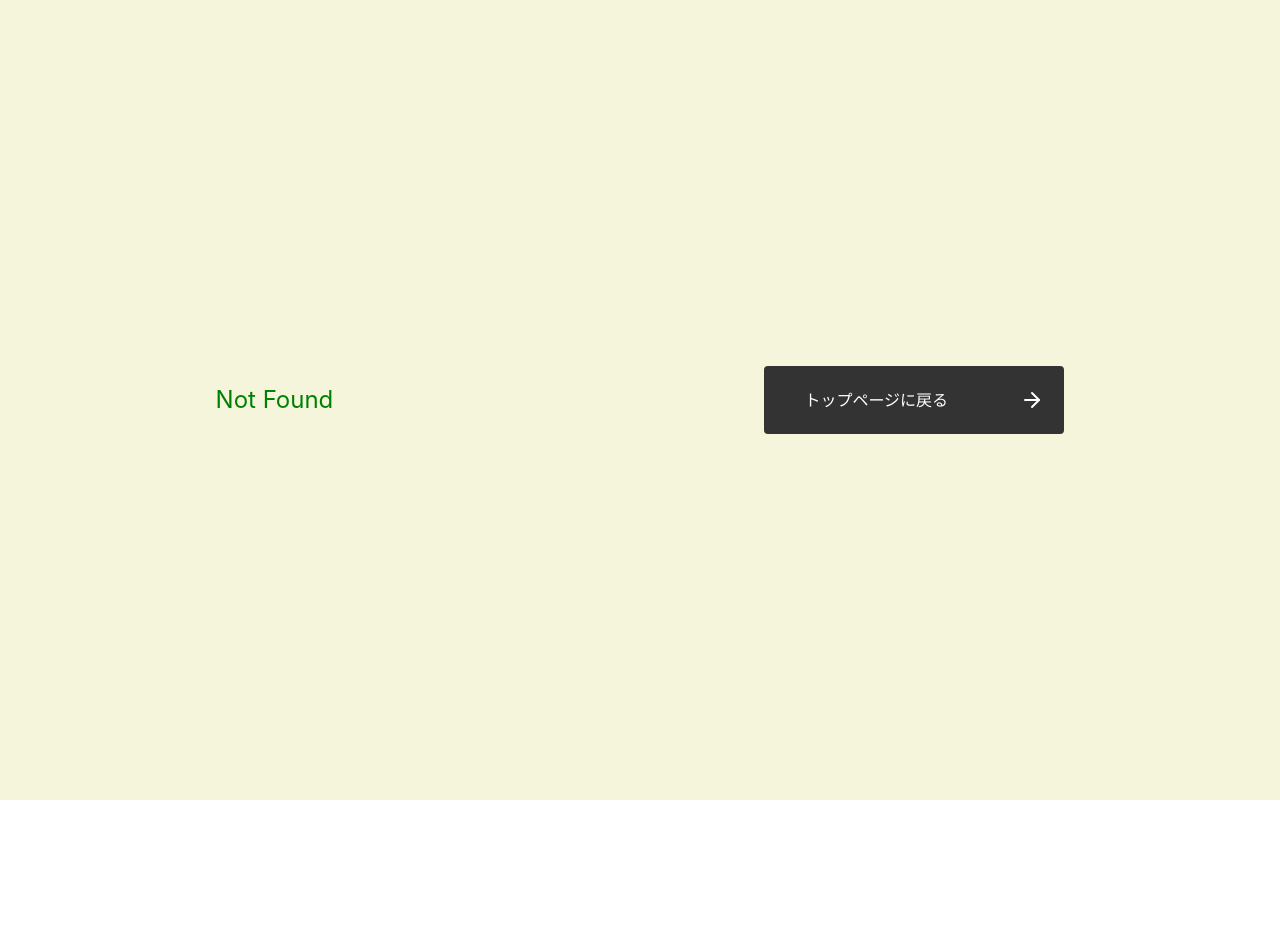
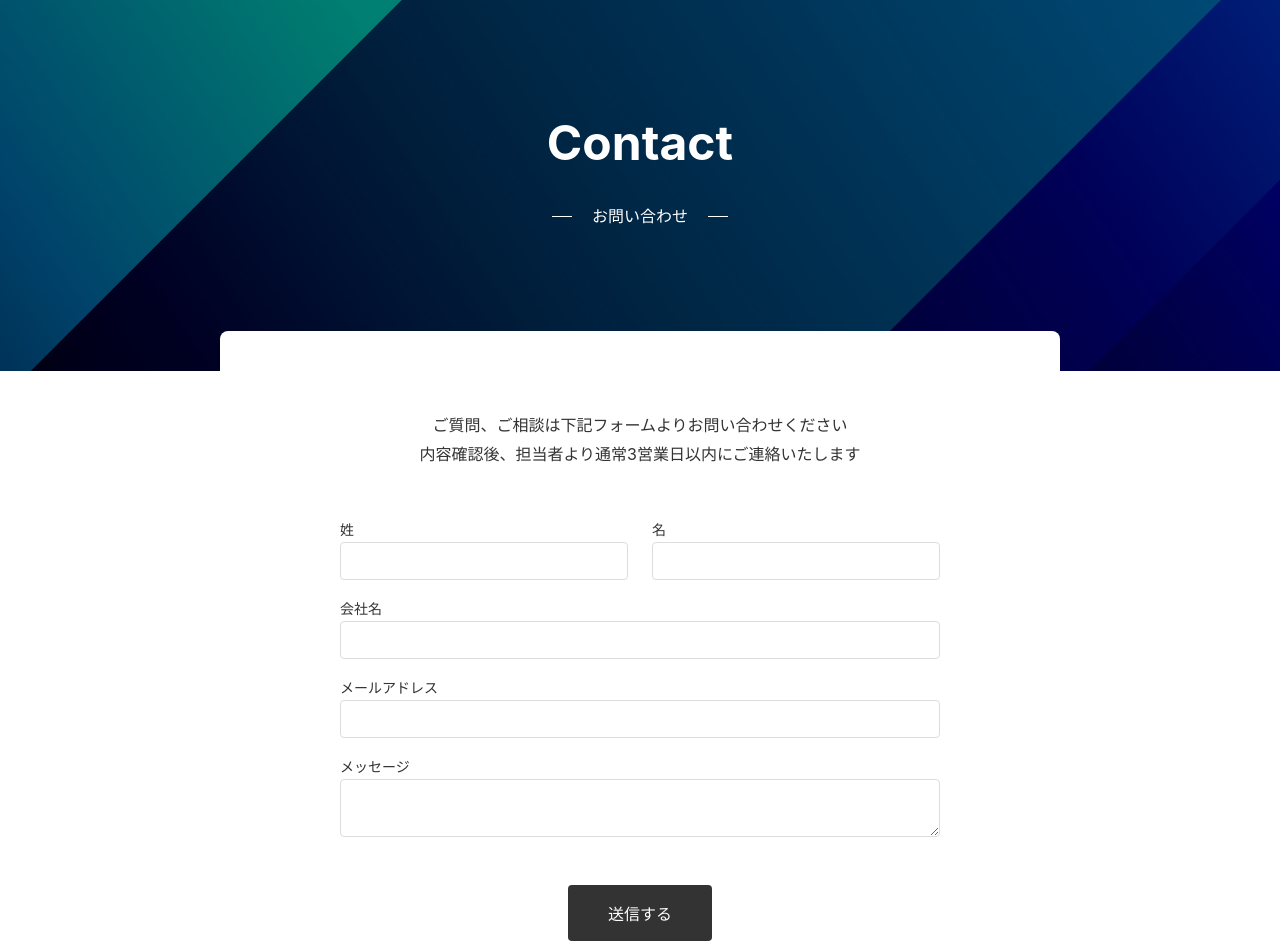
Before and after one commit to akoike0122/my-next-project, a Next.js app: page /contact in a window 1280 px wide. Before the commit this address had no page. Shown: the top 952 px of the page. Before the commit the page ends 800 px from the top, so only its background shows below. Built offline with nearby package versions, Linux system fonts and the light colour scheme.

Commit message:
9章完了HubspotでForm作成

```diff
--- /dev/null
+++ b/app/_actions/contact.ts
@@ -0,0 +1,99 @@
+"use server";
+
+function validateEmail(email: string) {
+  const pattern = /^[^\s@]+@[^\s@]+\.[^\s@]+$/;
+  return pattern.test(email)
+}
+
+export async function createContactData(_prevState: any, formData:
+  FormData) {
+  const rawFormData = {
+    lastname: formData.get("lastname") as string,
+    firstname: formData.get("firstname") as string,
+    company: formData.get("company") as string,
+    email: formData.get("email") as string,
+    message: formData.get("message") as string,
+  };
+
+  if (!rawFormData.lastname) {
+    return {
+      status: "error",
+      message: "性を入力してください",
+    }
+  };
+  if (!rawFormData.firstname) {
+    return {
+      status: "error",
+      message: "名を入力してください",
+    }
+  };
+  if (!rawFormData.company) {
+    return {
+      status: "error",
+      message: "会社名を入力してください",
+    }
+  };
+  if (!validateEmail(rawFormData.email)) {
+    return {
+      status: "error",
+      message: "メールアドレスの形式が誤ってます",
+    }
+  };
+  if (!rawFormData.message) {
+    return {
+      status: "error",
+      message: "メッセージを入力してください",
+    }
+  };
+
+  const result = await fetch(
+    "https://api.hsforms.com/submissions/v3/integration/submit/${process.env.HUBSPOT_PORTAL_ID}/${process.env.HUBSPOT_FORM_ID}",
+    {
+      method: "POST",
+      headers: {
+        "Content-Type": "application/json",
+      },
+      body: JSON.stringify({
+        fields: [
+          {
+            objectTypeId: "0-1",
+            name: "lastname",
+            value: rawFormData.lastname,
+          },
+          {
+            objectTypeId: "0-1",
+            name: "firstname",
+            value: rawFormData.firstname,
+          },
+          {
+            objectTypeId: "0-1",
+            name: "company",
+            value: rawFormData.company,
+          },
+          {
+            objectTypeId: "0-1",
+            name: "email",
+            value: rawFormData.email,
+          },
+          {
+            objectTypeId: "0-1",
+            name: "message",
+            value: rawFormData.message,
+          },
+        ],
+      }),
+    },
+  );
+
+  try {
+    await result.json();
+
+  } catch (e) {
+    console.log(e);
+    return {
+      status: "error",
+      message: "お問い合わせに失敗しました",
+    };
+  }
+  return { status: "success", message: "OK" };
+}
--- /dev/null
+++ b/app/_components/ContactForm/index.module.css
@@ -0,0 +1,73 @@
+.form {
+  max-width: 600px;
+  margin: 0 auto;
+}
+
+.item {
+  display: flex;
+  flex-direction: column;
+  flex: 1;
+  padding: 8px 0;
+}
+
+.horizontal {
+  display: flex;
+  justify-content: flex-start;
+  align-items: center;
+  width: 100%;
+  gap: 24px;
+}
+
+.label {
+  font-size: 14px;
+}
+
+.textfield {
+  border: 1px solid var(--color-border);
+  padding: 8px;
+  border-radius: 4px;
+  line-height: 1.5;
+  width: 100%;
+}
+
+.textarea {
+  border: 1px solid var(--color-border);
+  padding: 8px;
+  border-radius: 4px;
+  line-height: 1.5;
+  width: 100%;
+}
+
+.actions {
+  text-align: center;
+  margin-top: 40px;
+}
+
+.button {
+  border: none;
+  background-color: var(--color-button-primary);
+  padding: 16px 40px;
+  font-size: 16px;
+  border-radius: 4px;
+  color: var(--color-text-unpainted);
+  cursor: pointer;
+}
+
+.success {
+  background-color: var(--color-bg-sub);
+  text-align: center;
+  padding: 40px;
+  border-radius: var(--border-radius);
+}
+
+.error {
+  color: var(--color-text-error);
+  font-size: 14px;
+  margin-bottom: 8px;
+}
+
+@media (max-width: 640px) {
+  .success {
+    text-align: left;
+  }
+}
--- /dev/null
+++ b/app/_components/ContactForm/index.tsx
@@ -0,0 +1,88 @@
+"use client"
+
+import { useFormState } from "react-dom";
+import styles from "./index.module.css"
+import { createContactData } from "@/app/_actions/contact";
+
+const initialState = {
+  status: "",
+  message: "",
+}
+
+export default function ContactForm() {
+  const [state, formAction] =
+    useFormState(createContactData, initialState);
+  console.log(state);
+  if (state.status === "success") {
+    return (
+      <p>
+        お問い合わせいただき、ありがとうございます。
+        <br />
+        お返事まで今しばらくお待ちください。
+      </p>
+    );
+  }
+
+  return (
+    <form className={styles.form} action={formAction}>
+      <div className={styles.horizontal}>
+        <div className={styles.item}>
+          <label className={styles.label} htmlFor="lastname">
+            姓
+          </label>
+          <input
+            className={styles.textfield}
+            type="text"
+            id="lastname"
+            name="lastname"
+          />
+        </div>
+        <div className={styles.item}>
+          <label className={styles.label} htmlFor="firstname">
+            名
+          </label>
+          <input
+            className={styles.textfield}
+            type="text"
+            id="firstname"
+            name="firstname"
+          />
+        </div>
+      </div>
+      <div className={styles.item}>
+        <label className={styles.label} htmlFor="company">
+          会社名
+        </label>
+        <input
+          className={styles.textfield}
+          type="text"
+          id="company"
+          name="company"
+        />
+      </div>
+      <div className={styles.item}>
+        <label className={styles.label} htmlFor="email">
+          メールアドレス
+        </label>
+        <input
+          className={styles.textfield}
+          type="text"
+          id="email"
+          name="email"
+        />
+      </div>
+      <div className={styles.item}>
+        <label className={styles.label} htmlFor="message">
+          メッセージ
+        </label>
+        <textarea className={styles.textarea} id="message" name="message" />
+      </div>
+      <div className={styles.actions}>
+        {state.status === "error" && (
+          <p className={styles.error}>{state.message}</p>
+        )}
+        <input type="submit" value="送信する" className={styles.button} />
+      </div>
+    </form>
+  );
+}
--- /dev/null
+++ b/app/contact/layout.tsx
@@ -0,0 +1,15 @@
+import Hero from "@/app/_components/Hero";
+import Sheet from "@/app/_components/Sheet";
+
+type Props = {
+  children: React.ReactNode;
+}
+
+export default function RootLayout({ children }: Props) {
+  return (
+    <>
+      <Hero title="Contact" sub="お問い合わせ" />
+      <Sheet>{children}</Sheet>
+    </>
+  )
+}
--- /dev/null
+++ b/app/contact/page.module.css
@@ -0,0 +1,10 @@
+.text {
+  text-align: center;
+  margin-bottom: 40px;
+}
+
+@media (max-width: 640px) {
+  .text {
+    text-align: left;
+  }
+}
--- /dev/null
+++ b/app/contact/page.tsx
@@ -0,0 +1,15 @@
+import styles from "./page.module.css"
+import ContactForm from "@/app/_components/ContactForm"
+
+export default function Page(){
+  return(
+    <div className={styles.container}>
+      <p className={styles.text}>
+        ご質問、ご相談は下記フォームよりお問い合わせください
+        <br />
+        内容確認後、担当者より通常3営業日以内にご連絡いたします
+      </p>
+      <ContactForm />
+    </div>
+  )
+}
```
